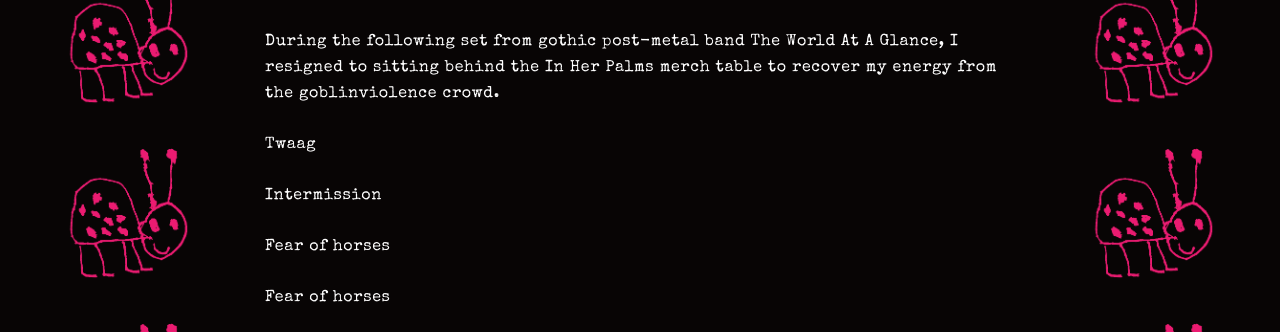
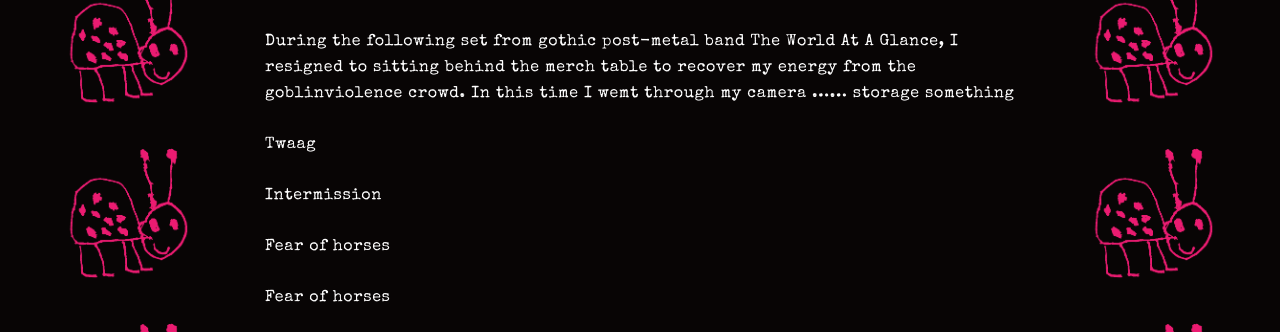
Before and after one commit to xxiwriterecipesnotlovelettersxx/xxiwriterecipesnotlovelettersxx.github.io, a Jekyll site: the page built from _posts/2026-03-28-starfest-at-the-tote.md, in a window 1280 px wide and 900 px high, scrolled down 3691 px, cut to the strip 226-558 px from the top of the window. Built offline with Jekyll 4.4.1, drawn with Linux system fonts in a browser that asks for light colours.

Commit message:
Update 2026-03-28-starfest-at-the-tote.md

```diff
--- a/_posts/2026-03-28-starfest-at-the-tote.md
+++ b/_posts/2026-03-28-starfest-at-the-tote.md
@@ -82,7 +82,7 @@ Their following performance was ...
   </a>
 </div>
 
-During the following set from gothic post-metal band The World At A Glance, I resigned to sitting behind the In Her Palms merch table to recover my energy from the goblinviolence crowd.
+During the following set from gothic post-metal band The World At A Glance, I resigned to sitting behind the merch table to recover my energy from the goblinviolence crowd. In this time I wemt through my camera ...... storage something
 <br><br>
 Twaag
 <br>
```
